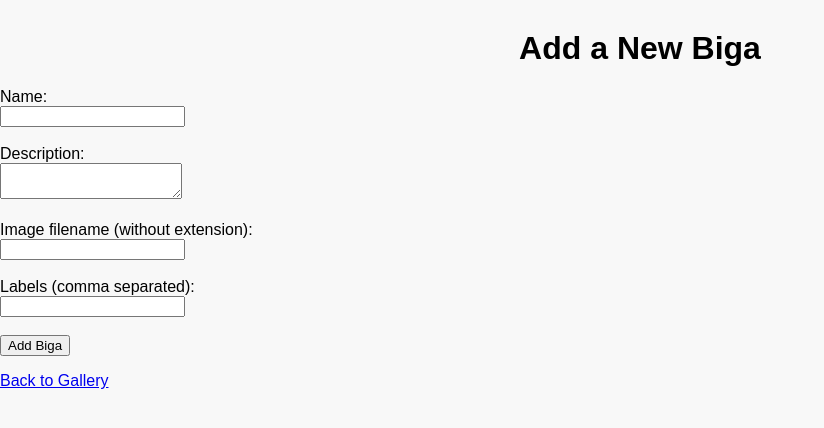
After one commit to holdsparshoe/biga, a Flask app: page /add in a window 1280 px wide. The commit adds this page. Shown: the top 428 px of the page, without its empty margins (0-824 px from the left). Run offline with Flask 3, Linux system fonts and the light colour scheme.

Commit message:
visitor add biga allowed

```diff
--- a/app.py
+++ b/app.py
@@ -1,4 +1,4 @@
-from flask import Flask, render_template
+from flask import Flask, render_template, request, redirect, url_for
 import sqlite3
 import os
 from flask import render_template
@@ -45,6 +45,22 @@ def gallery():
     conn.close()
     return render_template('gallery.html', bigas=bigas)
 
+@app.route('/add', methods=['GET', 'POST'])
+def add_biga():
+    if request.method == 'POST':
+        name = request.form['name']
+        description = request.form['description']
+        image = request.form['image']
+        labels = request.form['labels']
+        conn = sqlite3.connect(DB_PATH)
+        c = conn.cursor()
+        c.execute('INSERT INTO bigas (name, description, image, labels) VALUES (?, ?, ?, ?)',
+                  (name, description, image, labels))
+        conn.commit()
+        conn.close()
+        return redirect(url_for('gallery'))
+    return render_template('add_biga.html')
+
 def home():
     return render_template("gallery.html")
 
--- /dev/null
+++ b/templates/add_biga.html
@@ -0,0 +1,24 @@
+<!DOCTYPE html>
+<html lang="en">
+<head>
+    <meta charset="UTF-8">
+    <meta name="viewport" content="width=device-width, initial-scale=1.0">
+    <title>Add Biga</title>
+    <link rel="stylesheet" href="/static/style.css">
+</head>
+<body>
+    <h1>Add a New Biga</h1>
+    <form method="post">
+        <label for="name">Name:</label><br>
+        <input type="text" id="name" name="name" required><br><br>
+        <label for="description">Description:</label><br>
+        <textarea id="description" name="description" required></textarea><br><br>
+        <label for="image">Image filename (without extension):</label><br>
+        <input type="text" id="image" name="image" required><br><br>
+        <label for="labels">Labels (comma separated):</label><br>
+        <input type="text" id="labels" name="labels"><br><br>
+        <button type="submit">Add Biga</button>
+    </form>
+    <p><a href="/">Back to Gallery</a></p>
+</body>
+</html>
--- a/templates/gallery.html
+++ b/templates/gallery.html
@@ -8,10 +8,11 @@
 </head>
 <body>
     <h1>Biga Gallery</h1>
+    <a href="/add" class="add-biga-btn">Add New Biga</a>
     <div class="gallery">
         {% for biga in bigas %}
         <div class="biga-card">
-            <img src="/static/{{ biga.image }}" alt="{{ biga.name }}">
+            <img src="/static/images/{{ biga.image }}.jpg" alt="{{ biga.name }}">
             <h2>{{ biga.name }}</h2>
             <p>{{ biga.description }}</p>
             <div class="labels">
```
Also changed, not shown: bigas.db, static/images/aggregated_egg_custard.jpg (renamed from static/images/aggretated_egg_custard.jpg).
